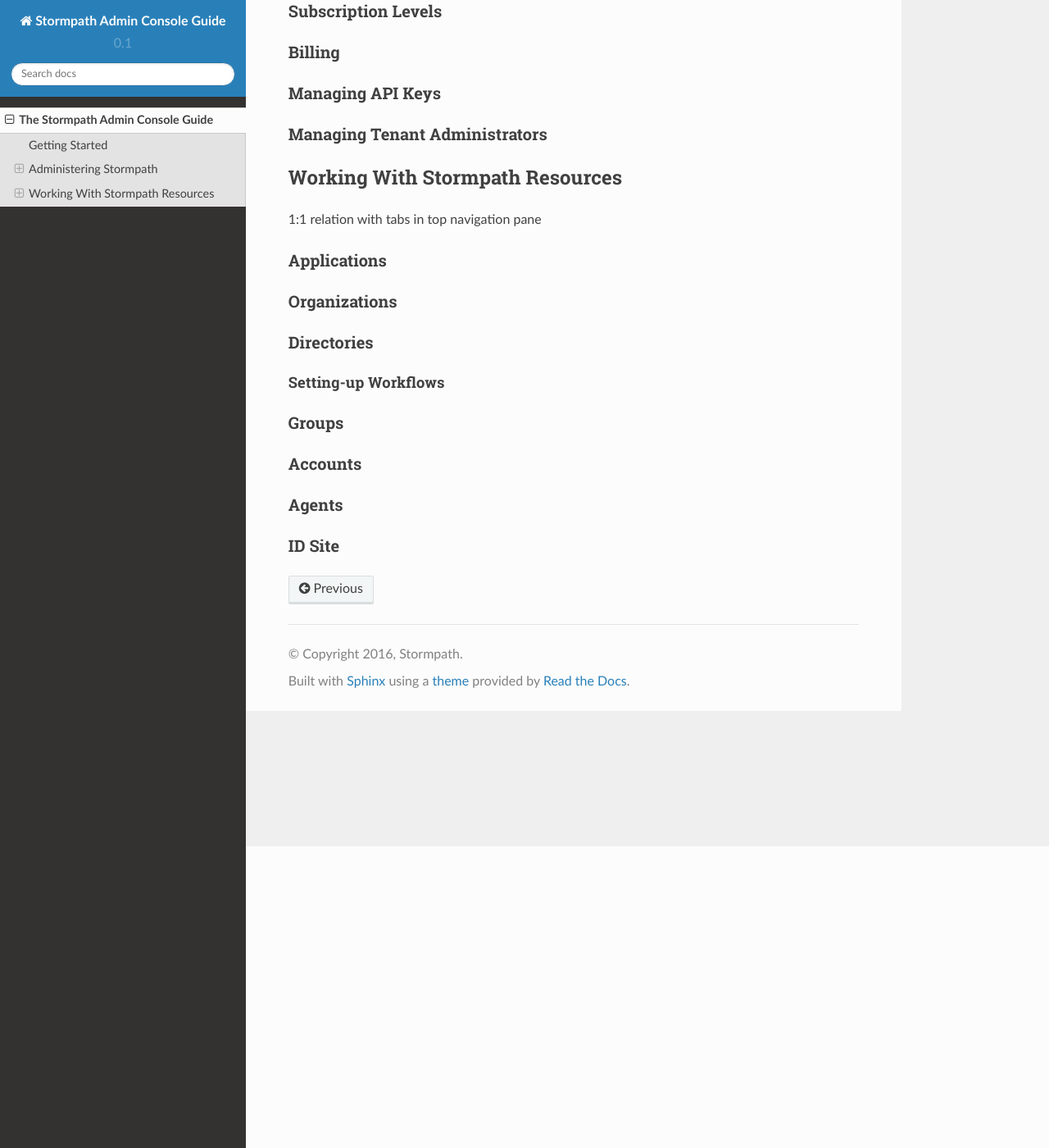
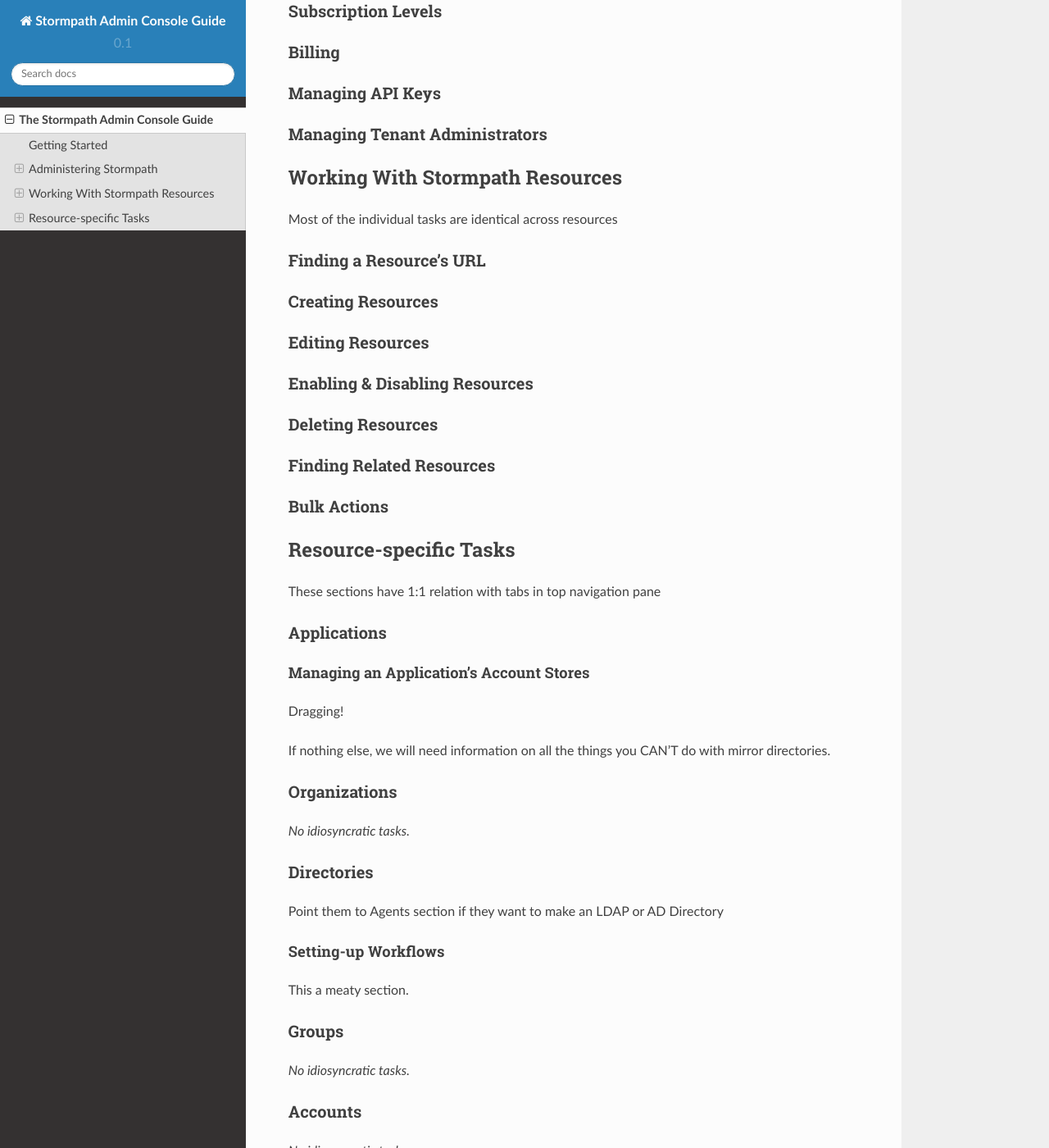
Before and after one commit to stormpath/stormpath-console-guide, a Sphinx documentation site: the page built from source/outline.rst, in a window 1280 px wide and 1400 px high, scrolled down 368 px. Shown: the whole window at 82% size. Built offline with Sphinx 7.4.7 and the Read the Docs theme 2.0.0, drawn with Linux system fonts in a browser that asks for light colours; some of the changed text lies outside the part shown.

Commit message:
Completed outline

```diff
--- a/source/outline.rst
+++ b/source/outline.rst
@@ -5,9 +5,9 @@
 Getting Started
 ===============
 
-  Describe the Home page and the broad navigation instructions
+Describe the Home page and the broad navigation instructions
 
-  Highlight Quickstarts for different languages as well as Zendesk integration in bottom right
+Highlight Quickstarts for different languages as well as Zendesk integration in bottom right
 
 Administering Stormpath
 =======================
@@ -27,28 +27,75 @@
 Working With Stormpath Resources
 ================================
 
-1:1 relation with tabs in top navigation pane
+Most of the individual tasks are identical across resources
+
+Finding a Resource's URL
+------------------------
+
+Creating Resources
+-------------------
+
+Editing Resources
+------------------
+
+Enabling & Disabling Resources
+------------------------------
+
+Deleting Resources
+------------------
+
+Finding Related Resources
+--------------------------
+
+Bulk Actions
+------------
+
+Resource-specific Tasks
+=======================
+
+These sections have 1:1 relation with tabs in top navigation pane
 
 Applications
 ------------
 
+Managing an Application's Account Stores
+^^^^^^^^^^^^^^^^^^^^^^^^^^^^^^^^^^^^^^^^
+
+Dragging!
+
+If nothing else, we will need information on all the things you CAN'T do with mirror directories.
+
 Organizations
 -------------
+
+*No idiosyncratic tasks.*
 
 Directories
 -----------
 
+Point them to Agents section if they want to make an LDAP or AD Directory
+
 Setting-up Workflows
 ^^^^^^^^^^^^^^^^^^^^
+
+This a meaty section.
 
 Groups
 -----------
 
+*No idiosyncratic tasks.*
+
 Accounts
 -----------
+
+*No idiosyncratic tasks.*
 
 Agents
 -----------
 
+Setting-up a new Agent.
+
 ID Site
 -----------
+
+Setting-up ID Site
```
Also changed, not shown: source/images/Admin_Menu.png (added), source/images/Console_Home.png (added), source/images/My_Subscription.png (added).
